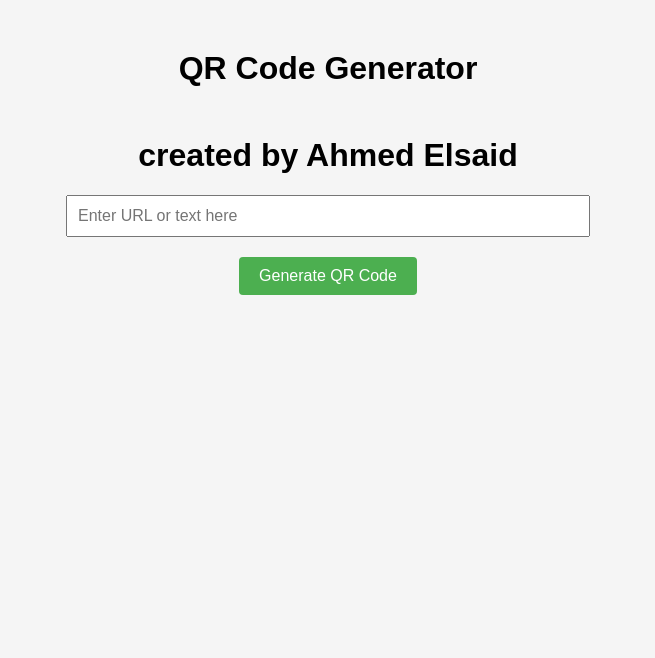
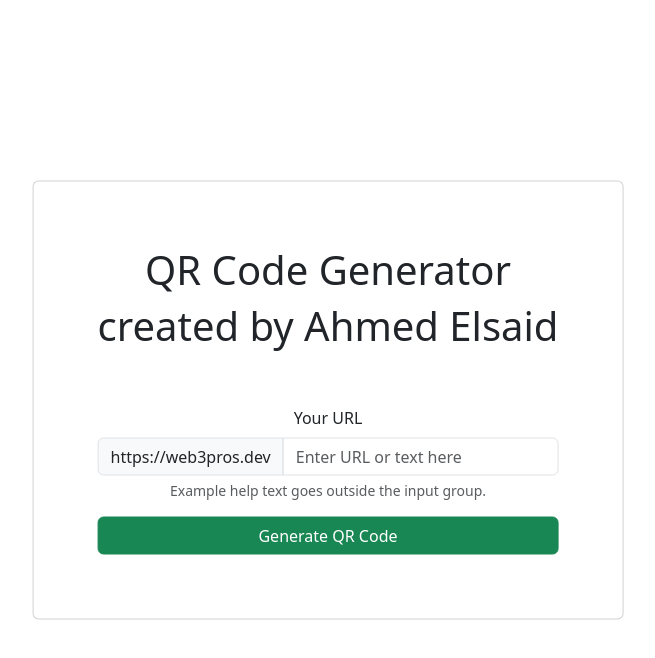
Before and after one commit to a0-0/qr-code-generator, a plain HTML site: page index.html in a window 1280 px wide. Shown: the whole page, without its empty margins (312-967 px from the left). Drawn offline with nearby package versions, Linux system fonts and the light colour scheme.

Commit message:
adding style1

```diff
--- a/index.html
+++ b/index.html
@@ -5,18 +5,31 @@
     <meta charset="utf-8">
     <title>QR Code Generator</title>
     <link rel="stylesheet" href="style.css">
-    <style>
-
-    </style>
+    <link href="https://cdn.jsdelivr.net/npm/bootstrap@5.3.0-alpha1/dist/css/bootstrap.min.css" rel="stylesheet" integrity="sha384-GLhlTQ8iRABdZLl6O3oVMWSktQOp6b7In1Zl3/Jr59b6EGGoI1aFkw7cmDA6j6gD" crossorigin="anonymous">
+    <script src="https://cdn.jsdelivr.net/npm/@popperjs/core@2.11.6/dist/umd/popper.min.js" integrity="sha384-oBqDVmMz9ATKxIep9tiCxS/Z9fNfEXiDAYTujMAeBAsjFuCZSmKbSSUnQlmh/jp3" crossorigin="anonymous"></script>
+    <script src="https://cdn.jsdelivr.net/npm/bootstrap@5.3.0-alpha1/dist/js/bootstrap.min.js" integrity="sha384-mQ93GR66B00ZXjt0YO5KlohRA5SY2XofN4zfuZxLkoj1gXtW8ANNCe9d5Y3eG5eD" crossorigin="anonymous"></script>
 </head>
 
 <body>
-    <h1>QR Code Generator</h1>
-    <h1>created by Ahmed Elsaid</h1>
-    <input type="text" id="qr-input" placeholder="Enter URL or text here">
-    <button onclick="generateQR()">Generate QR Code</button>
-    <div id="qr-code"></div>
+    <div class="card position-absolute top-50 start-50 translate-middle">
+        <h1>QR Code Generator</h1>
+        <h1>created by Ahmed Elsaid</h1>
+        <!-- <input type="text" id="qr-input" placeholder="Enter URL or text here"> -->
+        <br>
+        <br>
+        <div class="mb-3">
+            <label for="basic-url" class="form-label">Your URL</label>
+            <div class="input-group">
+              <span class="input-group-text" id="basic-addon3">https://web3pros.dev</span>
+              <input type="text" id="qr-input" placeholder="Enter URL or text here" class="form-control" id="basic-url" aria-describedby="basic-addon3">
+            </div>
+            <div class="form-text">Example help text goes outside the input group.</div>
+          </div>
 
+
+        <button class="btn btn-success" onclick="generateQR()">Generate QR Code</button>
+        <div id="qr-code"></div>
+    </div>
     <script src="script.js"></script>
 
 </body>
--- a/style.css
+++ b/style.css
@@ -5,7 +5,12 @@ body {
   padding: 0;
   background-color: #f5f5f5;
 }
+.card{
+  text-align: center;
+  padding:5%;
+}
 
+/*
 h1 {
   text-align: center;
   margin-top: 50px;
@@ -35,4 +40,4 @@ button {
   border: none;
   border-radius: 4px;
   cursor: pointer;
-}
+} */
```
